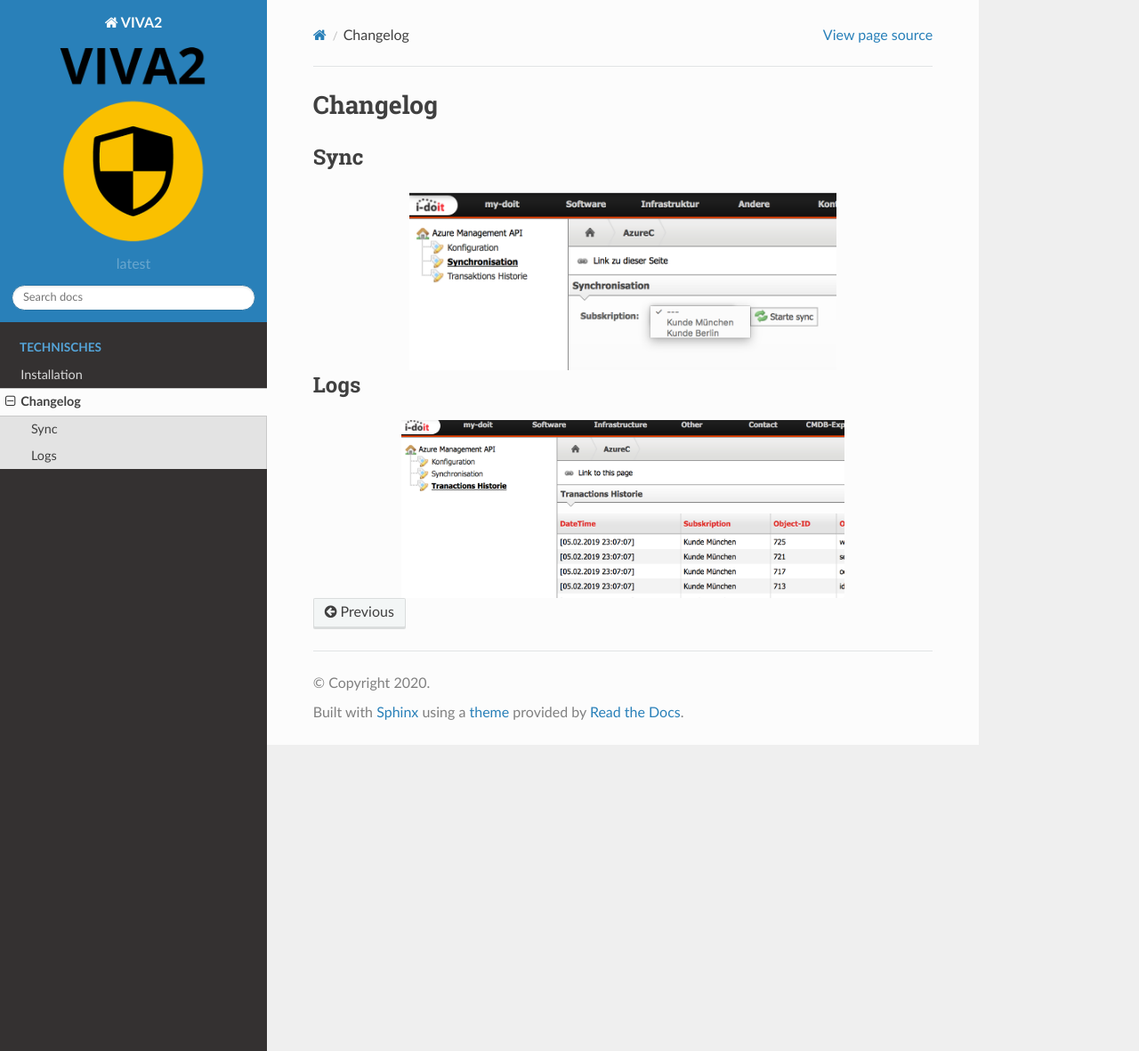
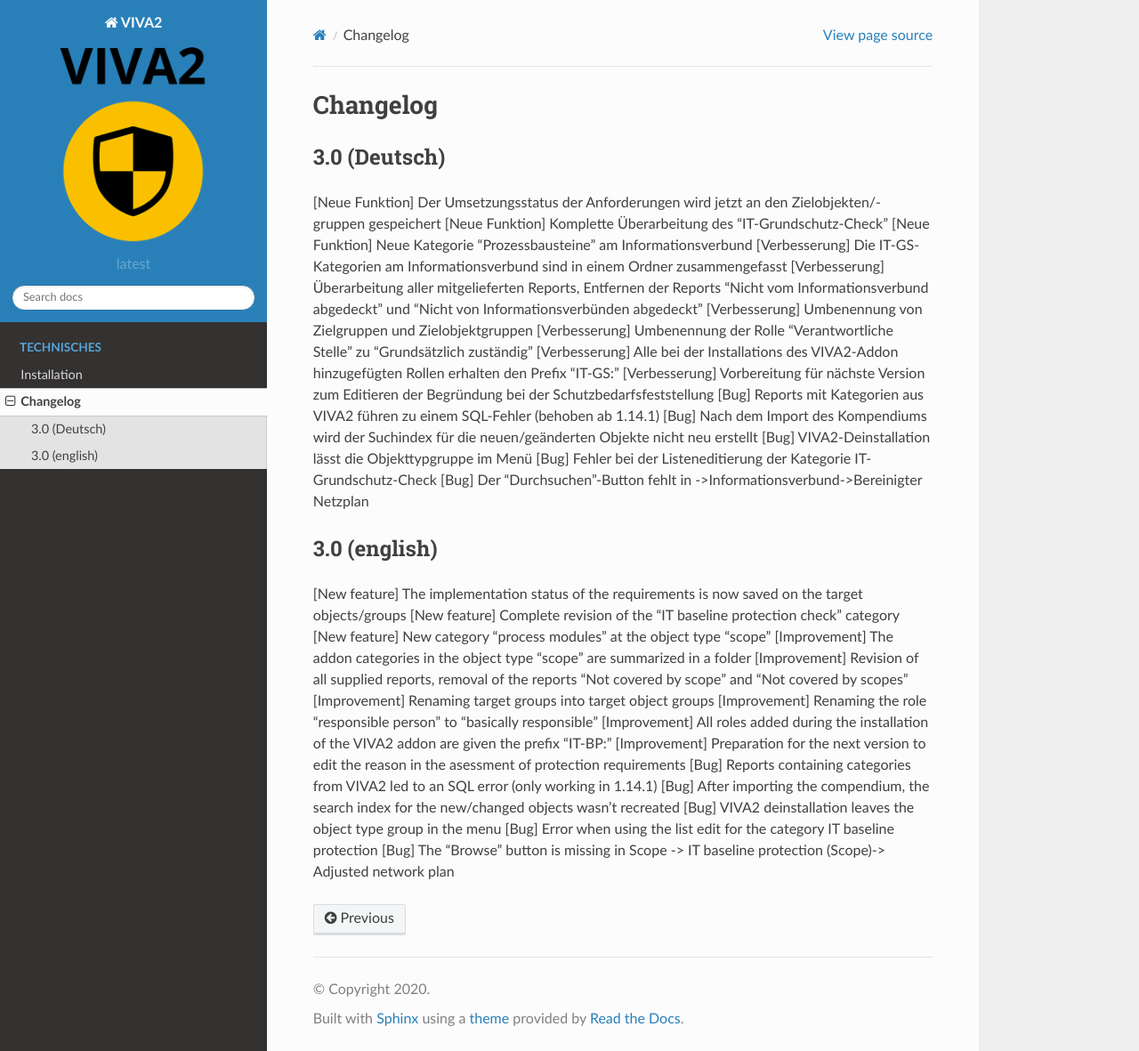
Before and after one commit to becon-de/isms.addon.docs, a Sphinx documentation site: the page built from doc/changelog.rst, in a window 1280 px wide and 1181 px high. Shown: the whole window at 89% size. Built offline with Sphinx 7.4.7 and the Read the Docs theme 2.0.0, drawn with Linux system fonts in a browser that asks for light colours.

Commit message:
Update Installation and Changelog content

```diff
--- a/doc/changelog.rst
+++ b/doc/changelog.rst
@@ -3,19 +3,39 @@
 ##################
 
 =========
-Sync
+3.0 (Deutsch)
 =========
 
-.. image:: img/conf_third.png
-    :height: 200px
-    :alt: azurec sync
-    :align: center
+[Neue Funktion] Der Umsetzungsstatus der Anforderungen wird jetzt an den Zielobjekten/-gruppen gespeichert
+[Neue Funktion] Komplette Überarbeitung des "IT-Grundschutz-Check"
+[Neue Funktion] Neue Kategorie "Prozessbausteine" am Informationsverbund
+[Verbesserung]  Die IT-GS-Kategorien am Informationsverbund sind in einem Ordner zusammengefasst
+[Verbesserung]  Überarbeitung aller mitgelieferten Reports, Entfernen der Reports "Nicht vom Informationsverbund abgedeckt" und "Nicht von Informationsverbünden abgedeckt"
+[Verbesserung]  Umbenennung von Zielgruppen und Zielobjektgruppen
+[Verbesserung]  Umbenennung der Rolle "Verantwortliche Stelle" zu "Grundsätzlich zuständig"
+[Verbesserung]  Alle bei der Installations des VIVA2-Addon hinzugefügten Rollen erhalten den Prefix "IT-GS:"
+[Verbesserung]  Vorbereitung für nächste Version zum Editieren der Begründung bei der Schutzbedarfsfeststellung
+[Bug]           Reports mit Kategorien aus VIVA2 führen zu einem SQL-Fehler (behoben ab 1.14.1)
+[Bug]           Nach dem Import des Kompendiums wird der Suchindex für die neuen/geänderten Objekte nicht neu erstellt
+[Bug]           VIVA2-Deinstallation lässt die Objekttypgruppe im Menü
+[Bug]           Fehler bei der Listeneditierung der Kategorie IT-Grundschutz-Check
+[Bug]           Der "Durchsuchen"-Button fehlt in ->Informationsverbund->Bereinigter Netzplan
 
 =========
-Logs
+3.0 (english)
 =========
 
-.. image:: img/conf_four.png
-    :height: 200px
-    :alt: azurec logs
-    :align: center
+[New feature]   The implementation status of the requirements is now saved on the target objects/groups
+[New feature]   Complete revision of the "IT baseline protection check" category
+[New feature]   New category "process modules" at the object type "scope"
+[Improvement]   The addon categories in the object type "scope" are summarized in a folder
+[Improvement]   Revision of all supplied reports, removal of the reports "Not covered by scope" and "Not covered by scopes"
+[Improvement]   Renaming target groups into target object groups
+[Improvement]   Renaming the role "responsible person" to "basically responsible"
+[Improvement]   All roles added during the installation of the VIVA2 addon are given the prefix "IT-BP:"
+[Improvement]   Preparation for the next version to edit the reason in the asessment of protection requirements
+[Bug]           Reports containing categories from VIVA2 led to an SQL error (only working in 1.14.1)
+[Bug]           After importing the compendium, the search index for the new/changed objects wasn't recreated
+[Bug]           VIVA2 deinstallation leaves the object type group in the menu
+[Bug]           Error when using the list edit for the category IT baseline protection
+[Bug]           The "Browse" button is missing in Scope -> IT baseline protection (Scope)-> Adjusted network plan
```
Also changed, not shown: doc/installation.rst (+7 -6 lines).
